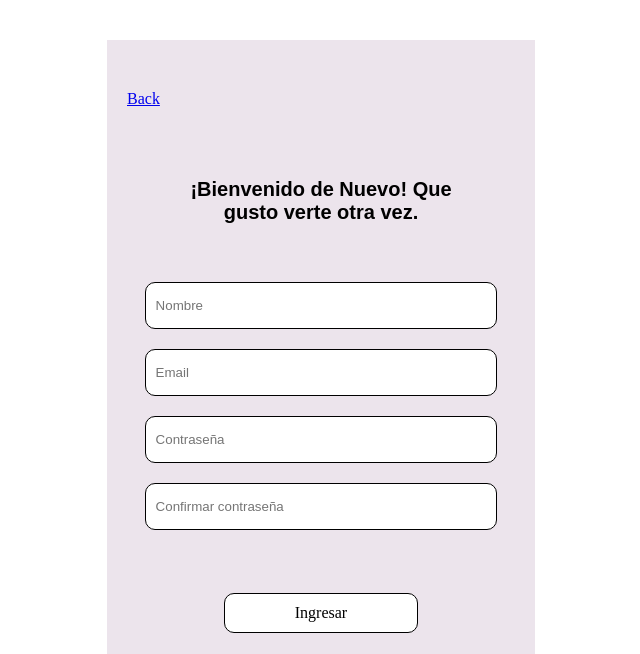
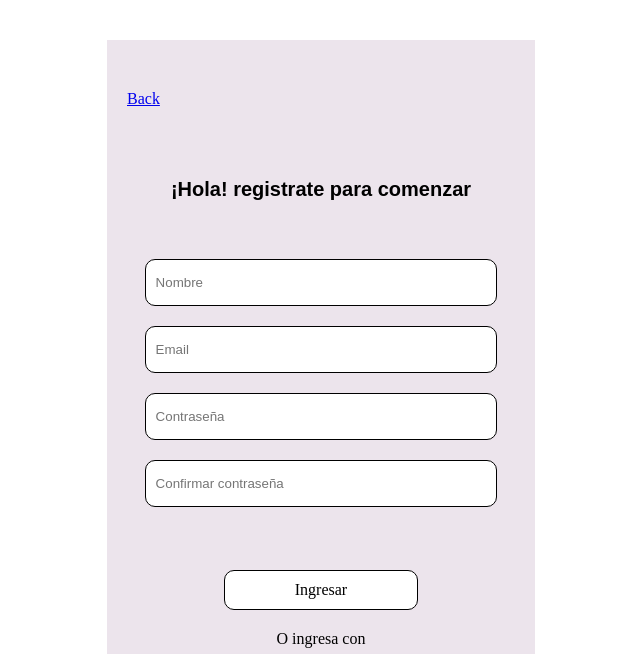
Before and after one commit to Dayana196/Examen_HTML_CSS, a plain HTML site: page pag/registrarse.html in a window 1280 px wide. Shown: the top 654 px of the page, without its empty margins (319-959 px from the left). Drawn offline with Linux system fonts and the light colour scheme.

Commit message:
:rocket: pequeño cambio

```diff
--- a/pag/registrarse.html
+++ b/pag/registrarse.html
@@ -13,7 +13,7 @@
                 <a href="../index.html">Back</a>
             </div>
             <div class="text">
-                <h4> ¡Bienvenido de Nuevo! Que <br>gusto verte otra vez.</h4>
+                <h4> ¡Hola! registrate para comenzar</h4>
             </div>
             <section class="form">
                 <input type="Name" id="name" placeholder="Nombre">
```
